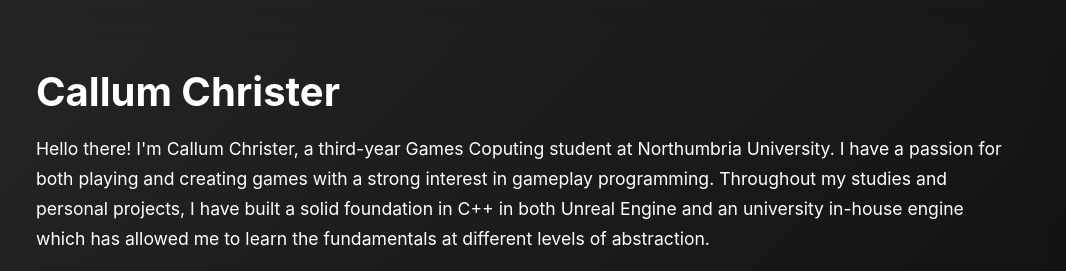
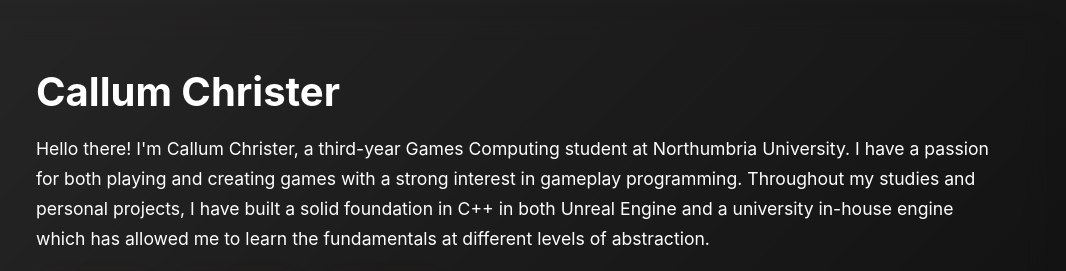
Before and after one commit to cchrister34/cchrister34.github.io, a plain HTML site: page index.html in a window 1280 px wide. Shown: the top 271 px of the page, 214-1280 px from the left. Drawn offline with Linux system fonts and the light colour scheme.

Commit message:
fixed spelling

```diff
--- a/index.html
+++ b/index.html
@@ -12,8 +12,8 @@
         <div class="header-content">
             <h1 class="name">Callum Christer</h1>
             <p class="introduction">
-                Hello there! I'm Callum Christer, a third-year Games Coputing student at Northumbria University. I have a passion for both playing and creating games with a strong interest in gameplay programming.
-                Throughout my studies and personal projects, I have built a solid foundation in C++ in both Unreal Engine and an university in-house engine which has allowed me to learn the fundamentals at different levels of abstraction.
+                Hello there! I'm Callum Christer, a third-year Games Computing student at Northumbria University. I have a passion for both playing and creating games with a strong interest in gameplay programming.
+                Throughout my studies and personal projects, I have built a solid foundation in C++ in both Unreal Engine and a university in-house engine which has allowed me to learn the fundamentals at different levels of abstraction.
             </p>
             <div class="social-links">
                 <a href="https://github.com/cchrister34" target="_blank" class="social-link">
```
